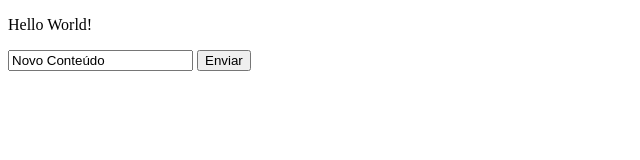
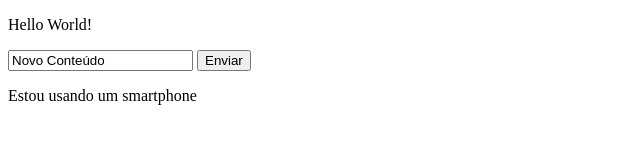
Before and after one commit to Matheusclay/Ifood, a plain HTML site: page index.html in a window 1280 px wide. Both pictures are taken after a click on the button "Enviar". Shown: the whole page, without its empty margins (0-640 px from the left). Drawn offline with Linux system fonts and the light colour scheme.

Commit message:
Update index.html

```diff
--- a/index.html
+++ b/index.html
@@ -9,13 +9,18 @@
     <p>Hello World!</p>
     <input type="text" id="valor">
     <button id="enviar">Enviar</button>
+    <div id="conteudo"></div>
     <script>
         document.querySelector('#enviar').addEventListener('click', mudarValor);
         function mudarValor(){
             document.querySelector("#valor").value = "Novo Conteúdo";
+            if (document.getElementById('conteudo').innerHTML == "<p>Estou usando um smartphone</p>"){
+                document.getElementById('conteudo').innerHTML = "<p>Estou usando um computador</p>";
         }
+        else{
+            document.getElementById('conteudo').innerHTML = "<p>Estou usando um smartphone</p>";
+        }
+    }
             </script>
-
-
 </body>
 </html>
```
